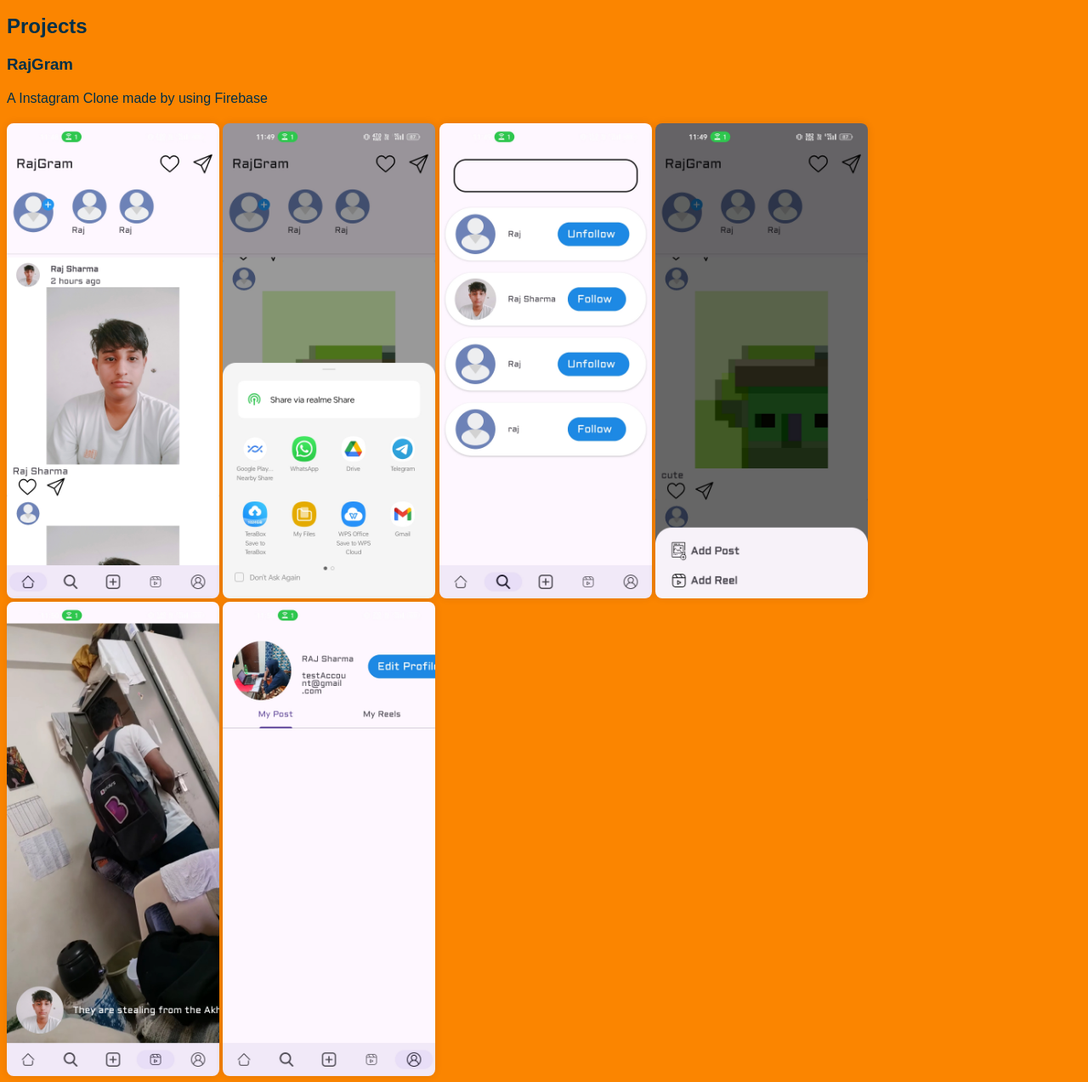
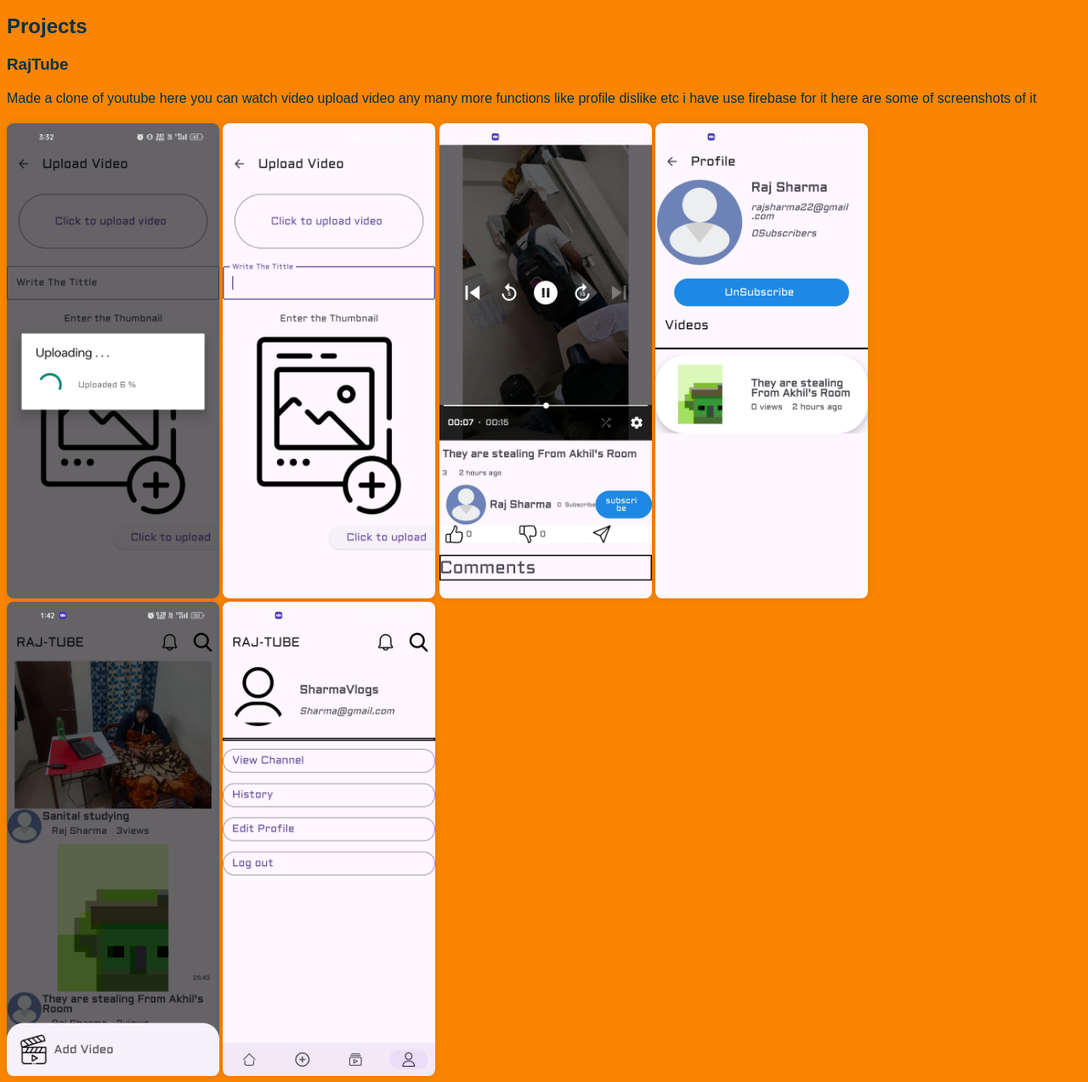
Before and after one commit to rajsharma2005/Portfoilio, a plain HTML site: page index.html in a window 1280 px wide. Shown: the part 527-1800 px from the top of the page at 85% size. Drawn offline with Linux system fonts and the light colour scheme.

Commit message:
Update index.html

```diff
--- a/index.html
+++ b/index.html
@@ -164,6 +164,25 @@
 
     <div id="projects">
         <h2>Projects</h2>
+
+        <div class="project">
+            <h3>RajTube</h3>
+            <p>
+                Made a clone of youtube here you can watch video upload video any many more functions like profile dislike etc i have use firebase for it here are some of screenshots of it
+
+
+            </p>
+
+
+
+            <img class="project-image" src="rajTube1.jpg" alt="Project 1 Screenshot" width="250" height="500">
+            <img class="project-image" src="rajTube2.jpg" alt="Project 1 Screenshot" width="250" height="500">
+            <img class="project-image" src="rajTube3.jpg" alt="Project 1 Screenshot" width="250" height="500">
+            <img class="project-image" src="rajTube4.jpg" alt="Project 1 Screenshot" width="250" height="500">
+            <img class="project-image" src="rajTube5.jpg" alt="Project 1 Screenshot" width="250" height="500">
+            <img class="project-image" src="rajTube6.jpg" alt="Project 1 Screenshot" width="250" height="500">
+
+        </div>
 
          <div class="project">
             <h3>RajGram</h3>
```
